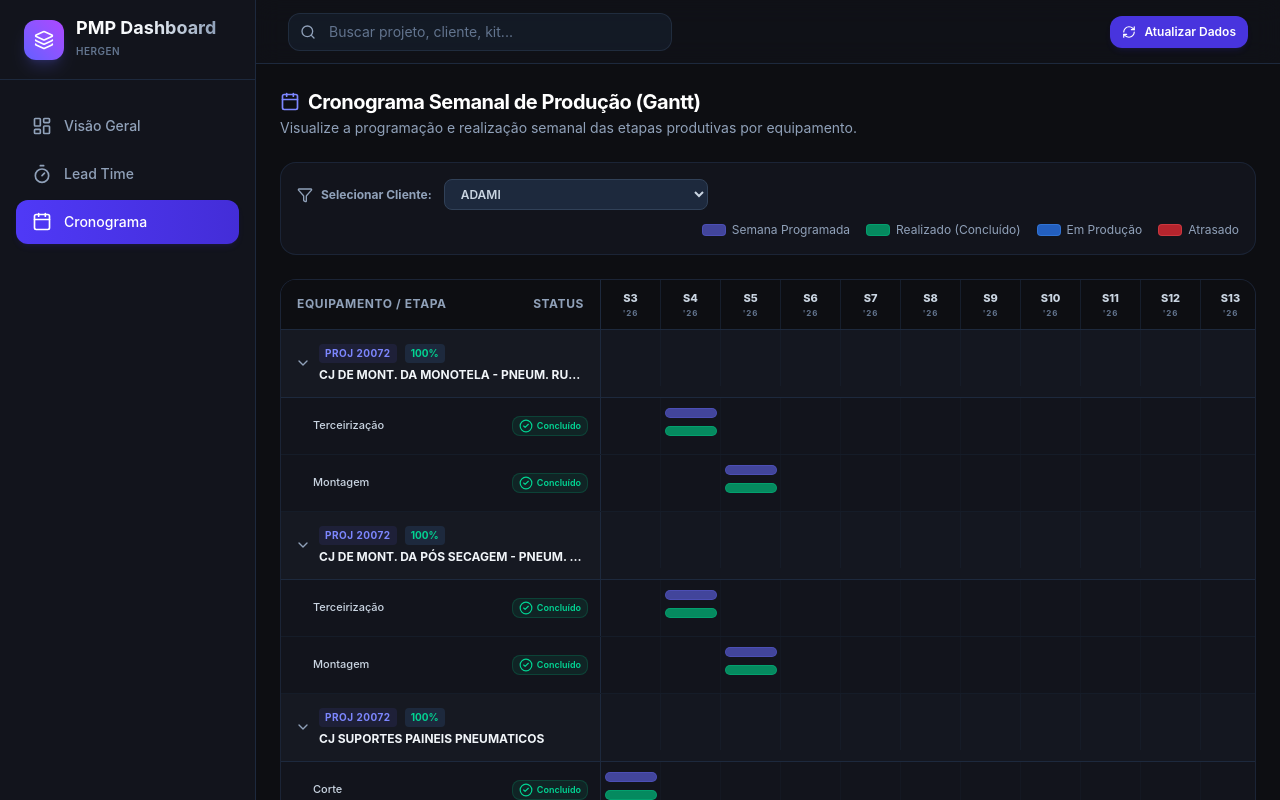
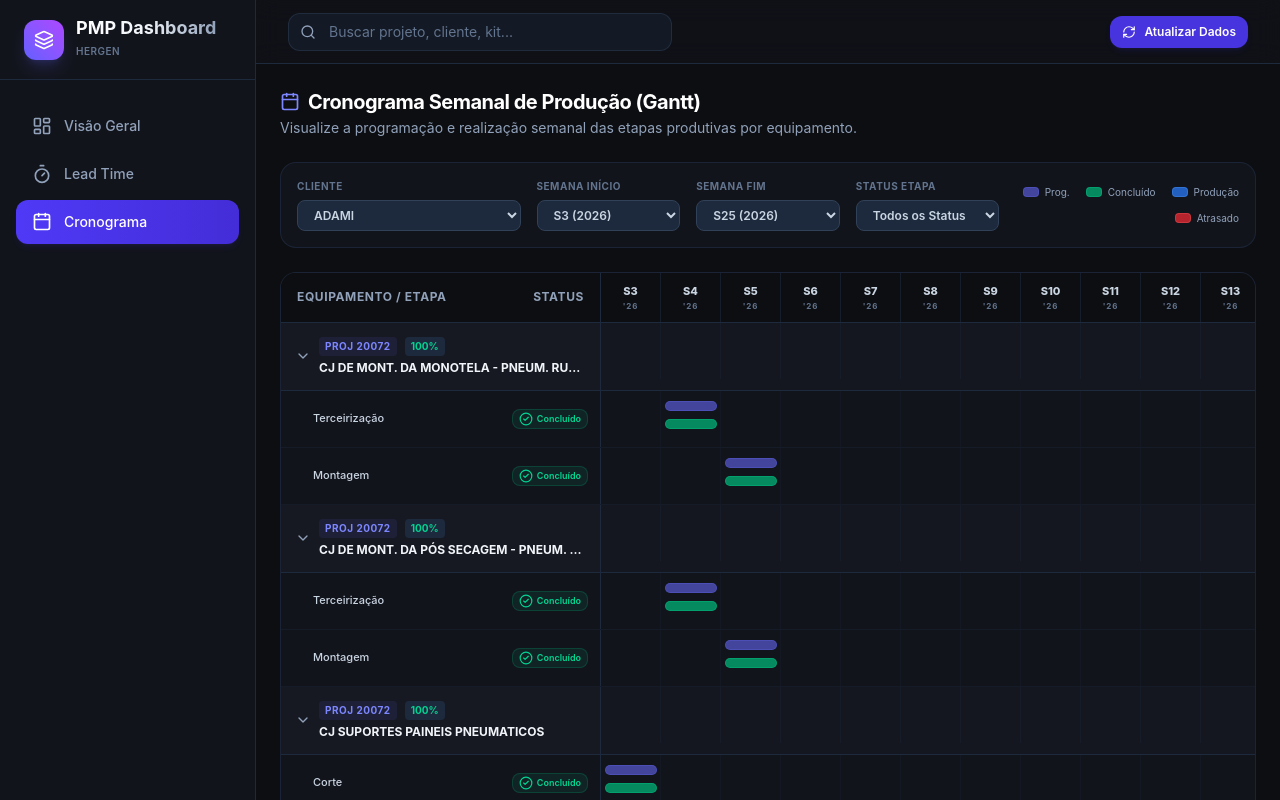
Before and after one commit to stefenon-79/dashboard-pmp, a React (Vite) app: page / in a window 1280 px wide. Both pictures are taken after a click on the button "Cronograma". Shown: the top 800 px of the page. Built offline with nearby package versions, Linux system fonts and the light colour scheme.

Commit message:
feat: adicionar filtros de range de semanas e status na aba de cronograma semanal

```diff
--- a/src/App.tsx
+++ b/src/App.tsx
@@ -126,6 +126,41 @@ export default function App() {
   // Gantt states
   const [ganttClienteFilter, setGanttClienteFilter] = useState<string>('')
   const [expandedEquipments, setExpandedEquipments] = useState<Record<string, boolean>>({})
+  const [ganttStartWeek, setGanttStartWeek] = useState<number | null>(null)
+  const [ganttEndWeek, setGanttEndWeek] = useState<number | null>(null)
+  const [ganttStatusFilter, setGanttStatusFilter] = useState<string>('todos')
+
+  // Reset and set default start/end weeks when client changes
+  useEffect(() => {
+    if (!ganttClienteFilter) return
+    const clientRecords = data.filter(d => d.cliente === ganttClienteFilter)
+    if (clientRecords.length === 0) {
+      setGanttStartWeek(null)
+      setGanttEndWeek(null)
+      return
+    }
+
+    const allAbsWeeks: number[] = []
+    clientRecords.forEach(r => {
+      const anoAtual = parseInt(r.anoAtual) || 0
+      const anoReal = parseInt(r.anoReal) || 0
+      const prog = parseInt(r.programado) || 0
+      const real = parseInt(r.realizadoSemana) || 0
+
+      if (prog > 0 && anoAtual > 0) allAbsWeeks.push(anoAtual * 52 + prog)
+      if (real > 0 && anoReal > 0) allAbsWeeks.push(anoReal * 52 + real)
+    })
+
+    if (allAbsWeeks.length > 0) {
+      const minWeek = Math.min(...allAbsWeeks)
+      const maxWeek = Math.max(...allAbsWeeks)
+      setGanttStartWeek(minWeek)
+      setGanttEndWeek(maxWeek)
+    } else {
+      setGanttStartWeek(null)
+      setGanttEndWeek(null)
+    }
+  }, [ganttClienteFilter])
 
 
 
@@ -559,10 +594,10 @@ export default function App() {
 
   // --- Gantt Data Processing ---
   const ganttData = useMemo(() => {
-    if (!ganttClienteFilter) return { weekList: [], equipments: [] }
+    if (!ganttClienteFilter) return { weekList: [], fullWeekList: [], equipments: [], minWeek: 0, maxWeek: 0 }
 
     const clientRecords = data.filter(d => d.cliente === ganttClienteFilter)
-    if (clientRecords.length === 0) return { weekList: [], equipments: [] }
+    if (clientRecords.length === 0) return { weekList: [], fullWeekList: [], equipments: [], minWeek: 0, maxWeek: 0 }
 
     // 1. Gather all absolute weeks to define axis limits
     const allAbsWeeks: number[] = []
@@ -576,17 +611,30 @@ export default function App() {
       if (real > 0 && anoReal > 0) allAbsWeeks.push(anoReal * 52 + real)
     })
 
-    if (allAbsWeeks.length === 0) return { weekList: [], equipments: [] }
+    if (allAbsWeeks.length === 0) return { weekList: [], fullWeekList: [], equipments: [], minWeek: 0, maxWeek: 0 }
 
     const minWeek = Math.min(...allAbsWeeks)
     const maxWeek = Math.max(...allAbsWeeks)
 
-    // Safety cap to prevent browser hanging on bad data (max 156 weeks = 3 years)
-    const range = Math.min(156, maxWeek - minWeek + 1)
+    // Generate full list of weeks for dropdowns
+    const fullRange = Math.min(156, maxWeek - minWeek + 1)
+    const fullWeekList: { abs: number; number: number; year: number }[] = []
+    for (let i = 0; i < fullRange; i++) {
+      const abs = minWeek + i
+      const year = Math.floor(abs / 52)
+      let num = abs % 52
+      if (num === 0) num = 52
+      fullWeekList.push({ abs, number: num, year })
+    }
+
+    // Determine cropped range
+    const startAbs = ganttStartWeek !== null ? ganttStartWeek : minWeek
+    const endAbs = ganttEndWeek !== null ? ganttEndWeek : maxWeek
+
+    const croppedRange = Math.max(1, endAbs - startAbs + 1)
     const weekList: { abs: number; number: number; year: number }[] = []
-
-    for (let i = 0; i < range; i++) {
-      const abs = minWeek + i
+    for (let i = 0; i < croppedRange; i++) {
+      const abs = startAbs + i
       const year = Math.floor(abs / 52)
       let num = abs % 52
       if (num === 0) num = 52
@@ -631,7 +679,7 @@ export default function App() {
         stageGroups[s].push(r)
       })
 
-      const stages = Object.entries(stageGroups).map(([stageName, records]) => {
+      let stages = Object.entries(stageGroups).map(([stageName, records]) => {
         const progWeeks: number[] = []
         const realWeeks: number[] = []
 
@@ -670,6 +718,11 @@ export default function App() {
         }
       })
 
+      // Apply Gantt Status Filter on stages
+      if (ganttStatusFilter !== 'todos') {
+        stages = stages.filter(s => s.status === ganttStatusFilter)
+      }
+
       // Sort stages chronologically by programmed start week
       stages.sort((a, b) => {
         const startA = a.minProg !== null ? a.minProg : Infinity
@@ -685,18 +738,19 @@ export default function App() {
         status: overallStatus,
         stages
       }
-    })
+    }).filter(eq => eq.stages.length > 0) // Hide equipments with no matching stages
 
     // Sort equipments by project ID, then name
     equipments.sort((a, b) => a.projeto.localeCompare(b.projeto) || a.name.localeCompare(b.name))
 
     return {
       weekList,
+      fullWeekList,
       equipments,
-      minWeek,
-      maxWeek
-    }
-  }, [ganttClienteFilter])
+      minWeek: startAbs, // Use startAbs for left positioning offset!
+      maxWeek: endAbs
+    }
+  }, [ganttClienteFilter, ganttStartWeek, ganttEndWeek, ganttStatusFilter])
 
   // Custom Tooltip
   const CustomTooltip = ({ active, payload, label }: any) => {
@@ -1399,40 +1453,88 @@ export default function App() {
                 </p>
               </div>
 
-              {/* Client Filter */}
-              <div className="flex flex-wrap gap-3 items-center bg-[#12141c] border border-slate-800/80 rounded-2xl p-4">
-                <div className="flex items-center gap-2 text-xs text-slate-400 font-bold">
-                  <Filter className="h-4 w-4" /> Selecionar Cliente:
-                </div>
+              {/* Client & Filters Row */}
+              <div className="grid gap-4 md:grid-cols-12 items-center bg-[#12141c] border border-slate-800/80 rounded-2xl p-4">
+
+                {/* Client dropdown */}
+                <div className="md:col-span-3 flex flex-col gap-1.5">
+                  <label className="text-[10px] uppercase font-bold text-slate-500 tracking-wider">Cliente</label>
                   <select
                     value={ganttClienteFilter}
                     onChange={e => setGanttClienteFilter(e.target.value)}
-                  className="bg-slate-800 border border-slate-700 rounded-lg py-1.5 px-3 text-xs text-slate-300 focus:outline-none focus:border-indigo-500 font-semibold cursor-pointer"
+                    className="bg-slate-800 border border-slate-700 rounded-lg py-1.5 px-3 text-xs text-slate-300 focus:outline-none focus:border-indigo-500 font-semibold cursor-pointer w-full"
                   >
                     {uniqueClientes.map(c => (
                       <option key={c} value={c}>{c}</option>
                     ))}
                   </select>
+                </div>
+
+                {/* Start Week dropdown */}
+                <div className="md:col-span-2 flex flex-col gap-1.5">
+                  <label className="text-[10px] uppercase font-bold text-slate-500 tracking-wider">Semana Início</label>
+                  <select
+                    value={ganttStartWeek !== null ? ganttStartWeek : ''}
+                    onChange={e => setGanttStartWeek(e.target.value ? parseInt(e.target.value) : null)}
+                    className="bg-slate-800 border border-slate-700 rounded-lg py-1.5 px-3 text-xs text-slate-300 focus:outline-none focus:border-indigo-500 font-semibold cursor-pointer w-full"
+                  >
+                    {ganttData.fullWeekList.map(w => (
+                      <option key={w.abs} value={w.abs}>S{w.number} ({w.year})</option>
+                    ))}
+                  </select>
+                </div>
+
+                {/* End Week dropdown */}
+                <div className="md:col-span-2 flex flex-col gap-1.5">
+                  <label className="text-[10px] uppercase font-bold text-slate-500 tracking-wider">Semana Fim</label>
+                  <select
+                    value={ganttEndWeek !== null ? ganttEndWeek : ''}
+                    onChange={e => setGanttEndWeek(e.target.value ? parseInt(e.target.value) : null)}
+                    className="bg-slate-800 border border-slate-700 rounded-lg py-1.5 px-3 text-xs text-slate-300 focus:outline-none focus:border-indigo-500 font-semibold cursor-pointer w-full"
+                  >
+                    {ganttData.fullWeekList
+                      .filter(w => ganttStartWeek === null || w.abs >= ganttStartWeek)
+                      .map(w => (
+                        <option key={w.abs} value={w.abs}>S{w.number} ({w.year})</option>
+                      ))}
+                  </select>
+                </div>
+
+                {/* Status Filter */}
+                <div className="md:col-span-2 flex flex-col gap-1.5">
+                  <label className="text-[10px] uppercase font-bold text-slate-500 tracking-wider">Status Etapa</label>
+                  <select
+                    value={ganttStatusFilter}
+                    onChange={e => setGanttStatusFilter(e.target.value)}
+                    className="bg-slate-800 border border-slate-700 rounded-lg py-1.5 px-3 text-xs text-slate-300 focus:outline-none focus:border-indigo-500 font-semibold cursor-pointer w-full"
+                  >
+                    <option value="todos">Todos os Status</option>
+                    <option value="Concluído">Concluído</option>
+                    <option value="Em Produção">Em Produção</option>
+                    <option value="Atrasado">Atrasado</option>
+                  </select>
+                </div>
 
                 {/* Gantt Legend */}
-                <div className="ml-auto flex flex-wrap gap-4 items-center text-xs">
+                <div className="md:col-span-3 flex flex-wrap gap-x-4 gap-y-2 justify-end self-end h-full py-1 text-[10px]">
                   <div className="flex items-center gap-1.5 text-slate-400">
-                    <div className="h-3 w-6 bg-[#6366f1]/60 border border-[#6366f1]/30 rounded"></div>
-                    <span>Semana Programada</span>
+                    <div className="h-2.5 w-4 bg-[#6366f1]/60 border border-[#6366f1]/30 rounded"></div>
+                    <span>Prog.</span>
                   </div>
                   <div className="flex items-center gap-1.5 text-slate-400">
-                    <div className="h-3 w-6 bg-emerald-500/70 border border-emerald-400/30 rounded"></div>
-                    <span>Realizado (Concluído)</span>
+                    <div className="h-2.5 w-4 bg-emerald-500/70 border border-emerald-400/30 rounded"></div>
+                    <span>Concluído</span>
                   </div>
                   <div className="flex items-center gap-1.5 text-slate-400">
-                    <div className="h-3 w-6 bg-blue-500/70 border border-blue-400/30 rounded"></div>
-                    <span>Em Produção</span>
+                    <div className="h-2.5 w-4 bg-blue-500/70 border border-blue-400/30 rounded"></div>
+                    <span>Produção</span>
                   </div>
                   <div className="flex items-center gap-1.5 text-slate-400">
-                    <div className="h-3 w-6 bg-red-500/70 border border-red-400/30 rounded"></div>
+                    <div className="h-2.5 w-4 bg-red-500/70 border border-red-400/30 rounded"></div>
                     <span>Atrasado</span>
                   </div>
                 </div>
+
               </div>
 
               {/* Gantt Chart Panel */}
```
Lines whose indentation alone changed are shown as unchanged.
